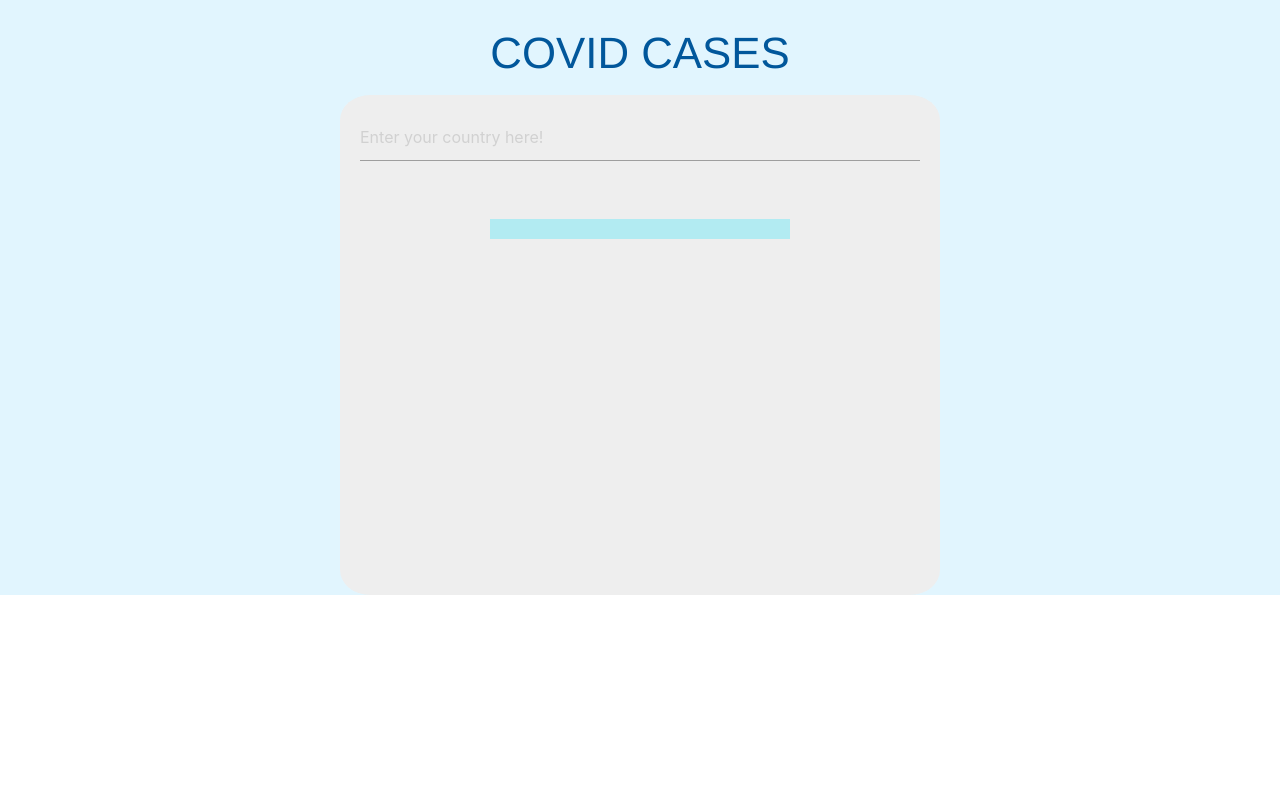
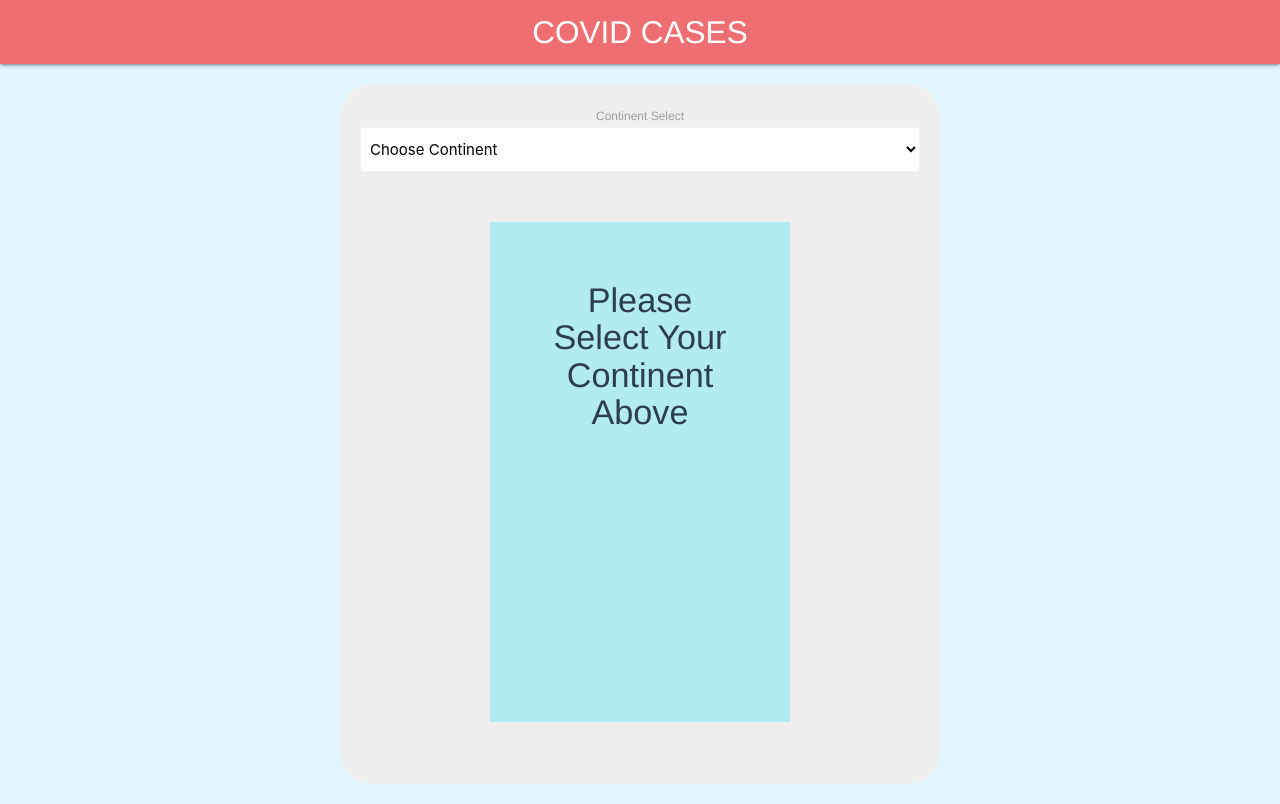
Before and after one commit to JustinDo720/covid-updater, a Vue app: page / in a window 1280 px wide. Built offline with nearby package versions, Linux system fonts and the light colour scheme.

Commit message:
Updated Display Info Page. Changed Search Box to a Select box.

```diff
--- a/public/index.html
+++ b/public/index.html
@@ -7,7 +7,7 @@
     <link rel="icon" href="<%= BASE_URL %>favicon.ico">
     <title><%= htmlWebpackPlugin.options.title %></title>
   </head>
-  <body>
+  <body style='background:#e1f5fe;'>
     <noscript>
       <strong>We're sorry but <%= htmlWebpackPlugin.options.title %> doesn't work properly without JavaScript enabled. Please enable it to continue.</strong>
     </noscript>
--- a/src/App.vue
+++ b/src/App.vue
@@ -1,5 +1,7 @@
 <template>
-  <router-view />
+  <div>
+    <router-view />
+  </div>
 </template>
 
 <style>
@@ -23,4 +25,5 @@
 #nav a.router-link-exact-active {
   color: #42b983;
 }
+
 </style>
--- a/src/components/DisplayInfo.vue
+++ b/src/components/DisplayInfo.vue
@@ -1,12 +1,27 @@
 <template>
-  <div>
-    {{ ChildCovidInfo }}
-    <p>
-      Country: {{ ChildCovidInfo['Country'] }}
-    </p>
-    <p>
+  <div class='grid-container'>
+    <div class="card blue-grey darken-1 middleGrid" style="width:300px; margin:40px auto;">
+      <div class="card-content white-text">
+        <span class="card-title">{{ ChildCovidInfo['Country'] }}, {{ChildCovidInfo['TwoLetterSymbol'].toUpperCase()}}</span>
+        <p>
+          Total Cases: {{ChildCovidInfo['TotalCases']}}
+        </p>
+        <p>
+          New Cases: {{ChildCovidInfo['NewCases']}}
+        </p>
+        <p>
+          Total Deaths: {{ChildCovidInfo['TotalDeaths']}}
+        </p>
+        <p>
+          New Deaths: {{ChildCovidInfo['NewDeaths']}}
+        </p>
+        <p>
+          Active Cases: {{ChildCovidInfo['ActiveCases']}}
+        </p>
+      </div>
 
-    </p>
+    </div>
+
   </div>
 </template>
 <script>
@@ -34,4 +49,15 @@ export default{
   }
 }
 </script>
-<style scoped></style>
+<style scoped>
+
+.grid-container{
+  display:grid;
+  grid-template-columns: 1fr 1fr 1fr;
+}
+
+.middleGrid{
+  grid-column-start: 2;
+  grid-row-start: 1;
+}
+</style>
--- a/src/components/HomePage.vue
+++ b/src/components/HomePage.vue
@@ -1,28 +1,41 @@
 <template>
+  <nav>
+    <div id='title' class='main_title nav-wrapper'>
+      <a href='/' class='brand-logo center'>{{ project_title }}</a>
+    </div>
+  </nav>
   <div id='home_page' class='app_grid' v-if='!show_info'>
-    <div id='title' class='main_title'>
-      <h3>
-        {{ project_title }}
-      </h3>
+    <div class='grey lighten-3 middleGrid'>
+      <div style='padding: 20px;'>
+        <label>Continent Select</label>
+        <!-- Display was blocked by default by materialize css-->
+        <select style='display:block;' v-model='current_user_continent'>
+          <option value="" disabled selected>Choose Continent</option>
+          <option v-for="(continent, key) in two_continents" :key='key' @click='serveLocation'>
+            {{continent}}
+          </option>
+        </select>
       </div>
-    <div class='grey lighten-3 middleGrid'>
-      <div id='search_field' style='padding: 20px;'>
-        <input
-            placeholder='Enter your country here!'
-            v-model= current_user_city
-            @keyup.enter = 'serveLocation'
+      <div id='show_location'
+           class='cyan lighten-4 individual_location'
            >
-      </div>
-      <div id='show_location' class='cyan lighten-4 individual_location' >
+        <div id='individual_countries' v-if='user_continent'>
           <a v-for='(country, index) in covid_cases'
              :key=index
              href='#'
              @click='sendInfo(index)'
+
           >
             <p>
               {{ country['Country'] }}
             </p>
           </a>
+        </div>
+        <div v-else>
+          <h4 style='margin:50px;'>
+            Please Select Your Continent Above
+          </h4>
+        </div>
       </div>
     </div>
   </div>
@@ -43,21 +56,22 @@ export default {
   },
   data(){
     return{
-      current_user_city: '', // We will use this to update our user_city
-      user_city: '',
+      current_user_continent: '', // We will use this to update our user_city
+      user_continent: '',
       project_title: 'COVID CASES',
       covid_cases: [],
       show_info: false,
-      selectedInfo: ''
+      selectedInfo: '',
+      two_continents: ['Asia', 'South America']
 
     }
   },
   methods:{
-    serveLocation: function(){
-      // e.g 'http://api.fightpoverty.online/api/charity?q={%22filters%22:[{%22name%22:%22city%22,%22op%22:%22has%22,%22val%22:{%22name%22:%22name%22,%22op%22:%22like%22,%22val%22:%22%25incol%25%22}}]}'
-      this.user_city = this.current_user_city
+    async serveLocation(){
+      this.user_continent = this.current_user_continent
       const options = {
         method: 'GET',
+        // Url for asia
         url: 'https://vaccovid-coronavirus-vaccine-and-treatment-tracker.p.rapidapi.com/api/npm-covid-data/asia',
         headers: {
           'x-rapidapi-key': process.env.VUE_APP_API_KEY,
@@ -65,7 +79,11 @@ export default {
         }
       };
 
-      axios.request(options).then(response => {
+      if(this.user_continent === 'South America'){
+        options['url'] = 'https://vaccovid-coronavirus-vaccine-and-treatment-tracker.p.rapidapi.com/api/npm-covid-data/southamerica'
+        options['headers']['x-rapidapi-host'] = 'vaccovid-coronavirus-vaccine-and-treatment-tracker.p.rapidapi.com'
+      }
+      await axios.request(options).then(response => {
         let total_items = []
         for(let item in response.data){
           total_items.push(response.data[item])
@@ -81,7 +99,7 @@ export default {
       console.log(this.covid_cases[curr_selection])
       this.selectedInfo = this.covid_cases[curr_selection]
     }
-  }
+  },
 
 };
 </script>
@@ -92,7 +110,6 @@ export default {
 .app_grid{
   display: grid;
   grid-template-columns: 1fr 1fr 1fr;
-  background:#e1f5fe;
 }
 
 .main_title{
@@ -106,17 +123,20 @@ export default {
   grid-column-start: 2;
   grid-row-start: 2;
   width: 600px;
-  height: 500px;
+  height: 700px;
   border-radius: 5%;
+  margin: 20px auto;
 }
 
 .individual_location{
   margin: 30px auto;
   text-align:center;
   padding: 10px;
+  height: 500px;
   max-height: 500px;
   max-width: 300px;
   overflow: scroll;
   overflow-x: hidden;
 }
+
 </style>
```
Lines whose indentation alone changed are shown as unchanged.
